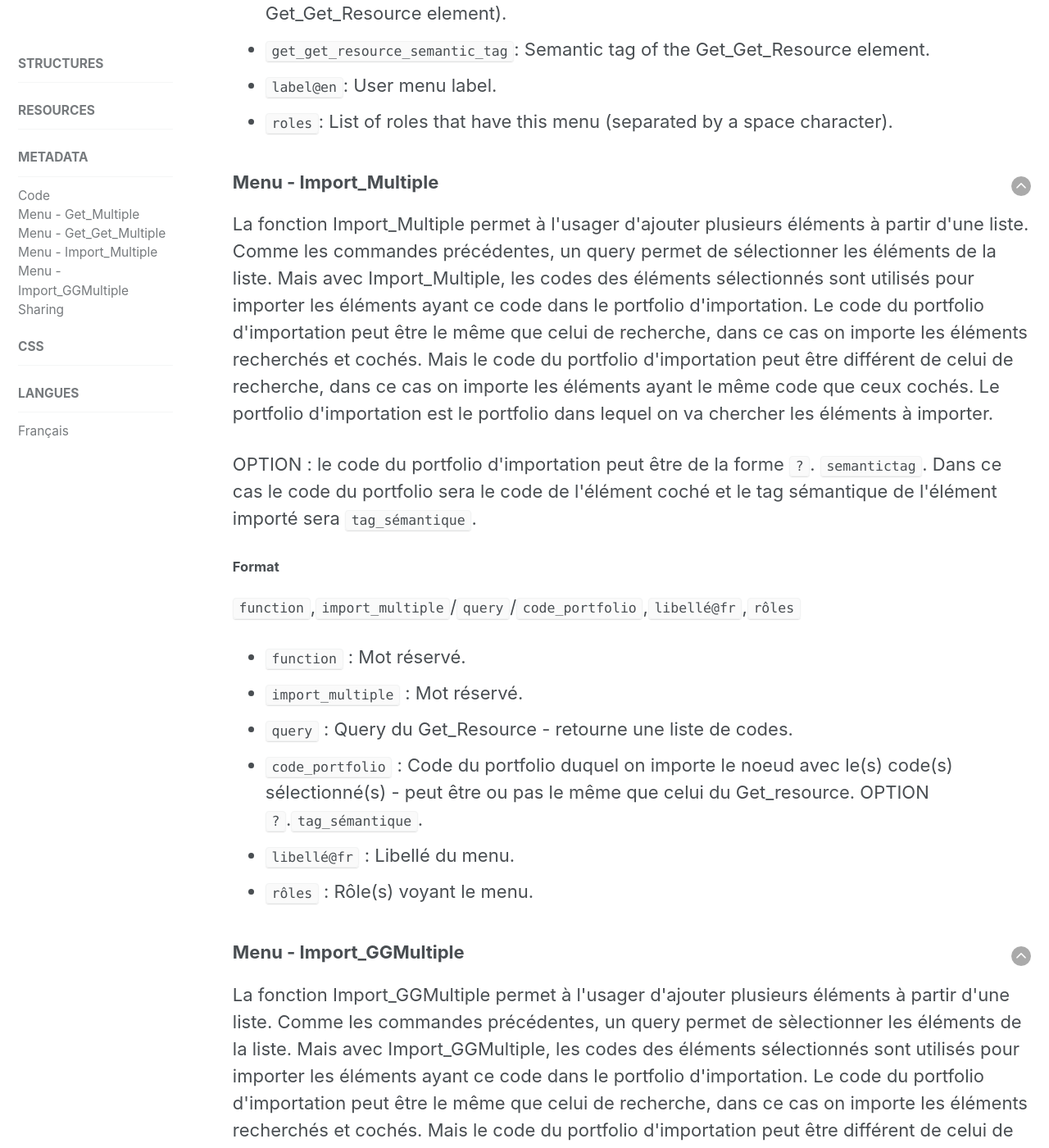
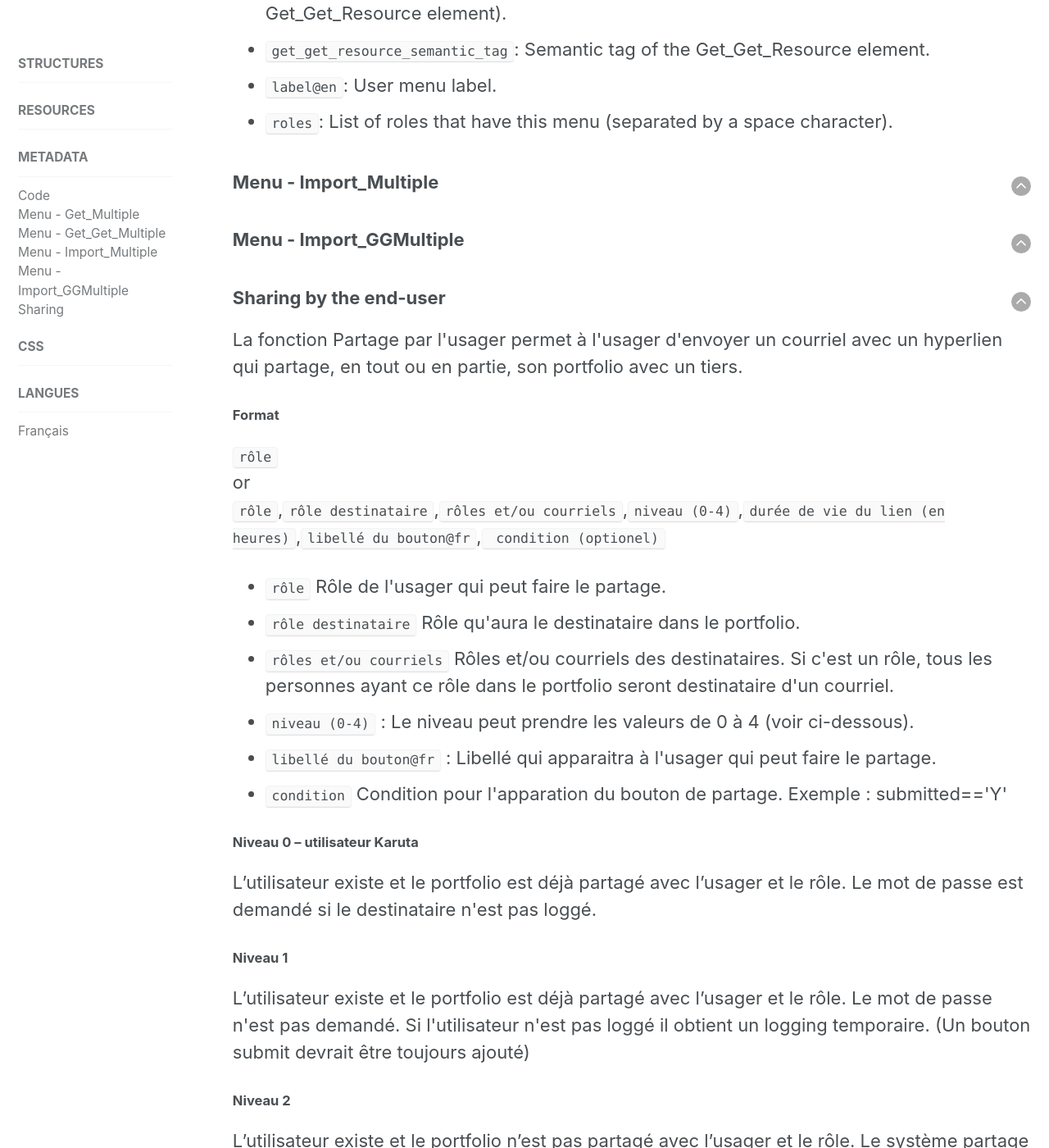
Before and after one commit to karutaproject/karuta-frontend-documentation, a Jekyll site: the page built from _pages/metadata_en.html, in a window 1280 px wide and 1400 px high, scrolled down 6334 px. Shown: the whole window at 82% size. Built offline with Jekyll 4.4.1, drawn with Linux system fonts in a browser that asks for light colours; some of the changed text lies outside the part shown.

Commit message:
partage par l'usager

```diff
--- a/_pages/metadata_en.html
+++ b/_pages/metadata_en.html
@@ -263,65 +263,11 @@
 <article>
 	<a style='float:right' href='#top'><img src='../assets/img/arrow-up.png'/></a>
 	<h3 id='import_multiple'>Menu - Import_Multiple</h3>
-	<p>
-		La fonction Import_Multiple permet à l'usager d'ajouter plusieurs éléments à partir d'une liste.
-		Comme les commandes précédentes, un query permet de sélectionner les éléments de la liste.
-		Mais avec Import_Multiple, les codes des éléments sélectionnés sont utilisés pour importer
-		les éléments ayant ce code dans le portfolio d'importation. Le code du portfolio d'importation
-		peut être le même que celui de recherche, dans ce cas on importe les éléments recherchés et
-		cochés. Mais le code du portfolio d'importation peut être différent de celui de recherche,
-		dans ce cas on importe les éléments ayant le même code que ceux cochés. Le portfolio d'importation
-		est le portfolio dans lequel on va chercher les éléments à importer.
-	  </p>
-	<p>OPTION : le code du portfolio d'importation peut être de la forme <code>?</code>.
-		<code>semantictag</code>. Dans ce cas le code du portfolio sera le code de l'élément coché
-		et le tag sémantique de l'élément importé sera <code>tag_sémantique</code>.
-	</p>
-	<h4>Format</h4>
-	<p><code>function</code>,<code>import_multiple</code>/<code>query</code>/<code>code_portfolio</code>,<code>libellé@fr</code>,<code>rôles</code></p>
-	<ul>
-		<li><code>function</code> : Mot réservé.</li>
-		<li><code>import_multiple</code> : Mot réservé.</li>
-		<li><code>query</code> : Query du Get_Resource - retourne une liste de codes.</li>
-		<li><code>code_portfolio</code> : Code du portfolio duquel on importe le noeud avec le(s)
-			code(s) sélectionné(s) - peut être ou pas le même que celui du Get_resource.
-			OPTION <code>?</code>.<code>tag_sémantique</code>.
-		</li>
-		<li><code>libellé@fr</code> : Libellé du menu.</li>
-		<li><code>rôles</code> : Rôle(s) voyant le menu.</li>
-	</ul>
 </article>
 
 <article>
 	<a style='float:right' href='#top'><img src='../assets/img/arrow-up.png'/></a>
 	<h3 id='import_ggmultiple'>Menu - Import_GGMultiple</h3>
-	<p>La fonction Import_GGMultiple permet à l'usager d'ajouter plusieurs éléments à partir d'une liste. Comme les commandes précédentes, un query permet de sèlectionner les éléments de la liste.
-	  Mais avec Import_GGMultiple, les codes des éléments sélectionnés sont utilisés pour importer les éléments ayant ce code dans le portfolio d'importation.
-	  Le code du portfolio d'importation peut être le même que celui de recherche, dans ce cas on importe les éléments recherchés et cochés.
-	  Mais le code du portfolio d'importation peut être différent de celui de recherche, dans ce cas on importe les éléments ayant le même code que ceux cochés.</p>
-	  <p>OPTION1 : Dans le query le code du portfolio peut être <code>?</code>.
-	    Dans ce cas le code du portfolio de recherche sera le code de l'élément parent.
-	  </p>
-	  <p>OPTION2 : le code du portfolio d'importation peut être de la forme <code>?</code>.
-	    Dans ce cas le code du portfolio d'importation sera le code de l'élément parent trouvé.
-	  </p>
-	<h4>Format</h4>
-	<p><code>function</code>,<code>import_ggmultiple</code>/<code>query</code>/<code>code_portfolio</code>,<code>libellé@fr</code>,<code>rôles</code></p>
-	<ul>
-		<li><code>function</code> : Mot réservé.</li>
-		<li><code>import_ggmultiple</code> : Mot réservé.</li>
-		<li><code>query</code> : Recherche du Get_Get_Resource - retourne une liste de codes. OPTION1 : code du portfolio peut-être le mot-réservé <code>?</code>.</li>
-		<li><code>code_portfolio</code> : Code du portfolio duquel on importe le noeud avec le(s) code(s) sélectionné(s). OPTION2 : code du portfolio peut-être le mot-réservé <code>?</code>.</li>
-		<li><code>libellé@fr</code> : Libellé du menu.</li>
-		<li><code>rôles</code> : Rôle(s) voyant le menu.</li>
-	</ul>
-	<p>Exemple d'utilisation : un Get-Resource permet de sélectionner un référentiel parmi une liste de référentiels (le code de l'item doit être le code du portfolio du référentiel).
-	  Un Import_GGMultiple permet d'importer des éléments du référentiel sélectionné dans le Get_resource.
-	</p>
-	<p>menu : <code>function</code>,<code>import_ggmultiple</code>/<code>?.child.referentiel.skill$.label</code>/<code>?</code>,<code>Ajouter une compétence@fr</code>,<code>auteur</code></p>
-	<p>Remarque: Ce menu se trouve sur une unitstructure et le Get_resource est en-dessous d'où le child, referentiel est le tag du Get_resource ainsi que des items de la liste de référentiels.
-	   Chaque item a pour code le code du portfolio référentiel. Les points d'interrogation ? font référence à ce code de portfolio référentiel
-	</p>
 </article>
 
 <article>
@@ -330,8 +276,14 @@
 	<p>La fonction Partage par l'usager permet à l'usager d'envoyer un courriel avec un hyperlien qui
 		partage, en tout ou en partie, son portfolio avec un tiers.</p>
 	<h4>Format</h4>
-	<p><code>rôle</code></p>
-	<p><code>rôle</code>,<code>rôle destinataire</code>,<code>rôles et/ou courriels</code>,<code>niveau (0-4)</code>,<code>durée de vie du lien (en heures)</code>,<code>libellé du bouton@fr</code>,<code>condition (optionel)</code></p>
+	<p>
+		<code>rôle</code></br>
+		or</br>
+		<code>rôle</code>,<code>rôle destinataire</code>,<code>rôles et/ou courriels</code>,<code>niveau
+		(0-4)</code>,<code>durée de vie du lien (en heures)</code>,<code>libellé du bouton@fr</code>,<code>
+		condition (optionel)</code>
+	</p>
+	<ul>
 		<li><code>rôle</code> Rôle de l'usager qui peut faire le partage.</li>
 		<li><code>rôle destinataire</code> Rôle qu'aura le destinataire dans le portfolio.</li>
 		<li><code>rôles et/ou courriels</code> Rôles et/ou courriels des destinataires. Si c'est
--- a/_pages/metadata_fr.html
+++ b/_pages/metadata_fr.html
@@ -332,11 +332,13 @@
 		partage, en tout ou en partie, son portfolio avec un tiers.</p>
 	<h4>Format</h4>
 	<p>
-		<code>rôle</code> ou
+		<code>rôle</code></br>
+		ou</br>
 		<code>rôle</code>,<code>rôle destinataire</code>,<code>rôles et/ou courriels</code>,<code>niveau
 		(0-4)</code>,<code>durée de vie du lien (en heures)</code>,<code>libellé du bouton@fr</code>,<code>
 		condition (optionel)</code>
 	</p>
+	<ul>
 		<li><code>rôle</code> Rôle de l'usager qui peut faire le partage.</li>
 		<li><code>rôle destinataire</code> Rôle qu'aura le destinataire dans le portfolio.</li>
 		<li><code>rôles et/ou courriels</code> Rôles et/ou courriels des destinataires. Si c'est
```
